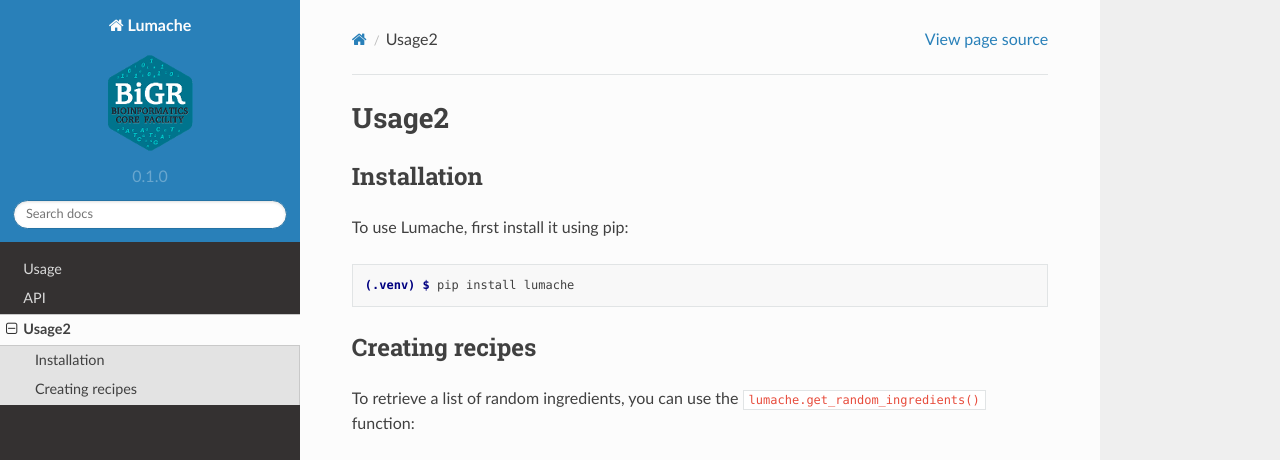
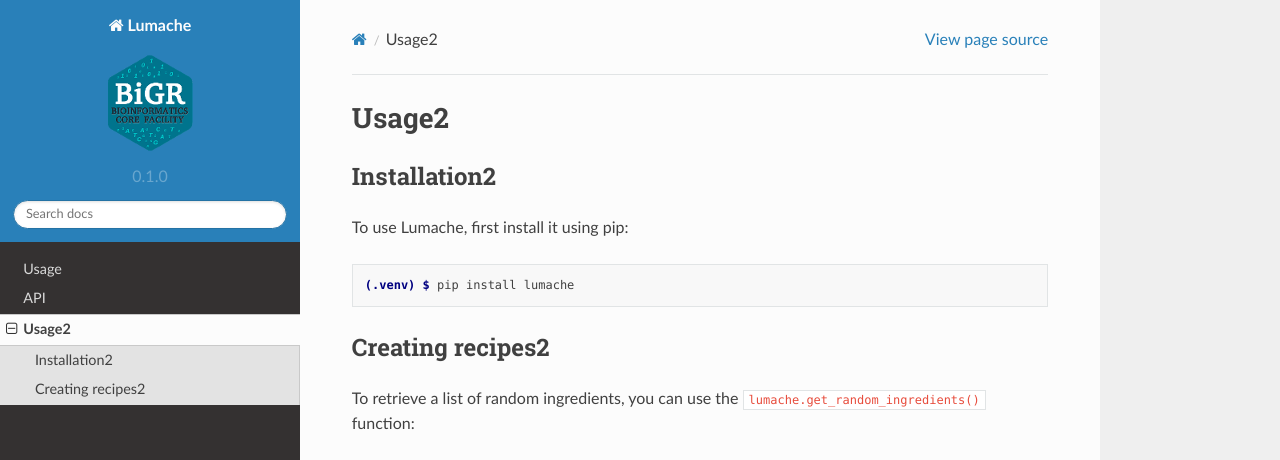
Before and after one commit to mAGLAVE/test_rtd_doc, a Sphinx documentation site: the page built from docs/source/usage2.rst, in a window 1280 px wide and 1095 px high. Shown: the top 460 px of the window. Built offline with Sphinx 7.4.7 and the Read the Docs theme 2.0.0, drawn with Linux system fonts in a browser that asks for light colours; grey boxes are pictures that could not be loaded.

Commit message:
Update usage2.rst

```diff
--- a/docs/source/usage2.rst
+++ b/docs/source/usage2.rst
@@ -3,7 +3,7 @@ Usage2
 
 .. _installation:
 
-Installation
+Installation2
 ------------
 
 To use Lumache, first install it using pip:
@@ -12,7 +12,7 @@ To use Lumache, first install it using pip:
 
    (.venv) $ pip install lumache
 
-Creating recipes
+Creating recipes2
 ----------------
 
 To retrieve a list of random ingredients,
```
